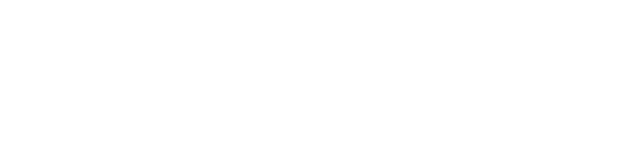
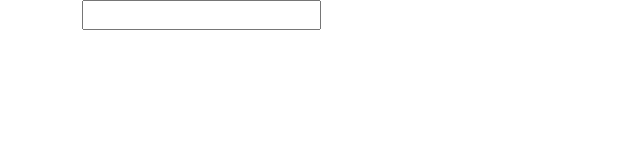
Before and after one commit to FrancescoLoCasto/js-snacks-recap, a plain HTML site: page Snack_3 A/index.html in a window 1280 px wide. Shown: the whole page, without its empty margins (0-640 px from the left). Drawn offline with nearby package versions, Linux system fonts and the light colour scheme.

Commit message:
input creation

```diff
--- a/Snack_3 A/index.html
+++ b/Snack_3 A/index.html
@@ -15,7 +15,7 @@
          <div class="container">
             <div class="row">
                <div class="col-12">
-
+                  <input type="text" name="userSendMessage" id="">
                </div>
             </div>
          </div>
```
